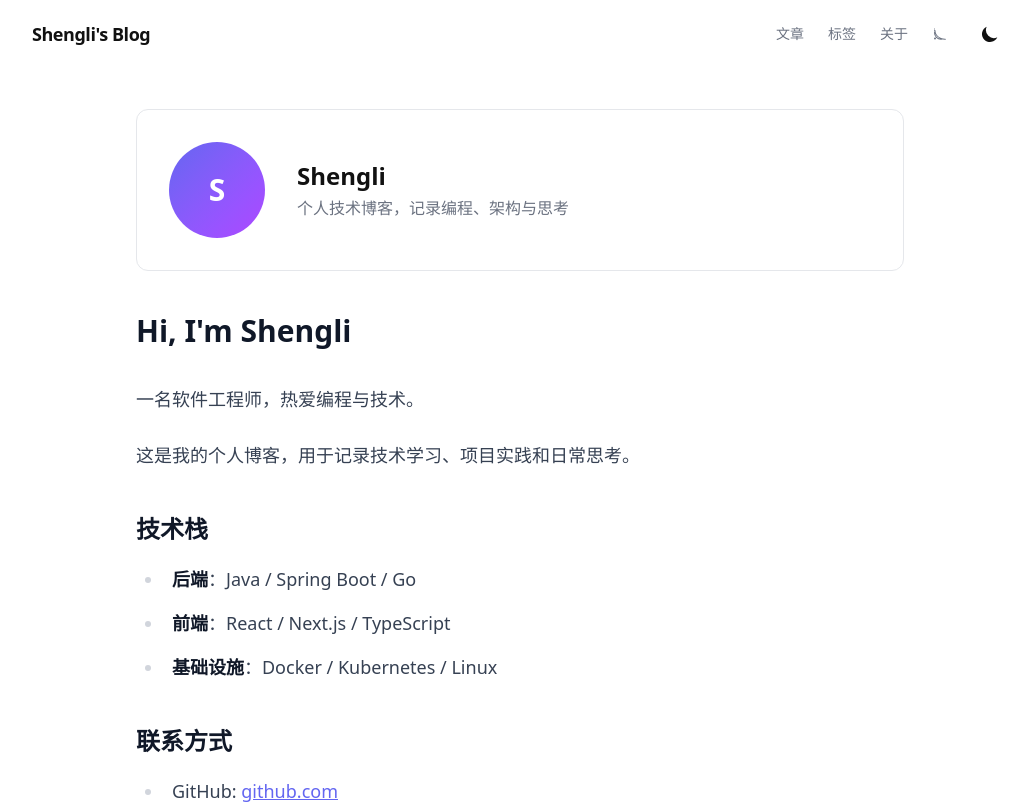
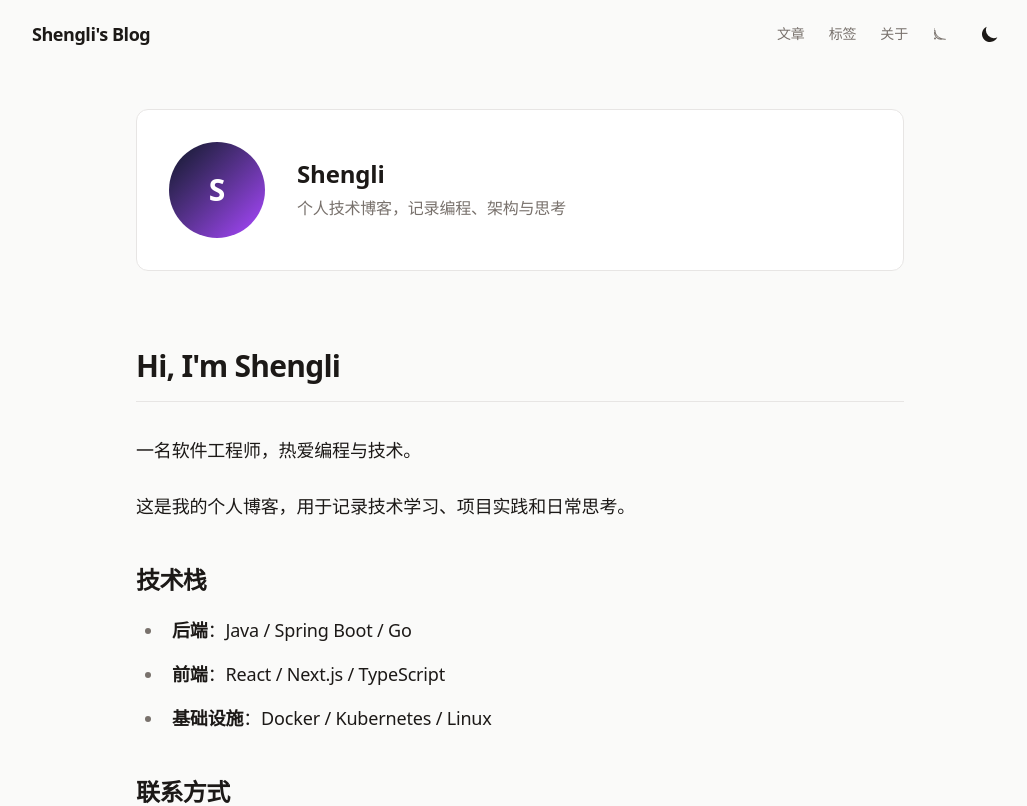
Before and after one commit to ThReeIOne/blog, a Next.js app: page /about in a window 1280 px wide. Shown: the top 806 px of the page, without its empty margins (120-1147 px from the left). Built offline with nearby package versions, Linux system fonts and the light colour scheme.

Commit message:
Update: src/app/globals.css

```diff
--- a/src/app/globals.css
+++ b/src/app/globals.css
@@ -17,83 +17,146 @@
 }
 
 :root {
-  --background: #ffffff;
-  --foreground: #111111;
+  --background: #fafaf9;
+  --foreground: #1c1917;
   --card-bg: #ffffff;
-  --card-border: #e5e7eb;
-  --accent: #6366f1;
-  --accent-hover: #4f46e5;
-  --muted: #f3f4f6;
-  --muted-foreground: #6b7280;
+  --card-border: #e7e5e4;
+  --accent: #0f172a;
+  --accent-hover: #1e293b;
+  --muted: #f5f5f4;
+  --muted-foreground: #78716c;
 }
 
 .dark {
-  --background: #0a0a0a;
-  --foreground: #ededed;
+  --background: #0c0c0c;
+  --foreground: #e8e8e6;
   --card-bg: #141414;
   --card-border: #262626;
-  --accent: #818cf8;
-  --accent-hover: #a5b4fc;
+  --accent: #e8e8e6;
+  --accent-hover: #ffffff;
   --muted: #1a1a1a;
-  --muted-foreground: #a1a1aa;
+  --muted-foreground: #737373;
+}
+
+*, *::before, *::after {
+  box-sizing: border-box;
+}
+
+html {
+  -webkit-font-smoothing: antialiased;
+  -moz-osx-font-smoothing: grayscale;
 }
 
 body {
   background: var(--background);
   color: var(--foreground);
   font-family: var(--font-sans), system-ui, sans-serif;
+  line-height: 1.75;
+  letter-spacing: -0.011em;
 }
 
-/* Gradient cover placeholders */
-.gradient-cover-1 {
-  background: linear-gradient(135deg, #667eea 0%, #764ba2 100%);
-}
-.gradient-cover-2 {
-  background: linear-gradient(135deg, #f093fb 0%, #f5576c 100%);
-}
-.gradient-cover-3 {
-  background: linear-gradient(135deg, #4facfe 0%, #00f2fe 100%);
-}
-.gradient-cover-4 {
-  background: linear-gradient(135deg, #43e97b 0%, #38f9d7 100%);
-}
-.gradient-cover-5 {
-  background: linear-gradient(135deg, #fa709a 0%, #fee140 100%);
-}
-.gradient-cover-6 {
-  background: linear-gradient(135deg, #a18cd1 0%, #fbc2eb 100%);
+/* Page fade-in */
+@keyframes fadeIn {
+  from { opacity: 0; transform: translateY(6px); }
+  to   { opacity: 1; transform: translateY(0); }
 }
 
-/* Glassmorphism header */
-.header-blur {
-  backdrop-filter: blur(12px) saturate(180%);
-  -webkit-backdrop-filter: blur(12px) saturate(180%);
-  background: rgba(255, 255, 255, 0.8);
+main {
+  animation: fadeIn 0.3s ease both;
 }
 
+/* Header blur */
+.header-blur {
+  backdrop-filter: blur(16px) saturate(180%);
+  -webkit-backdrop-filter: blur(16px) saturate(180%);
+  background: rgba(250, 250, 249, 0.85);
+}
 .dark .header-blur {
-  background: rgba(10, 10, 10, 0.8);
+  background: rgba(12, 12, 12, 0.85);
 }
 
-/* Code block styling */
-pre > code {
-  display: grid;
+/* Animated underline for links */
+.link-underline {
+  position: relative;
+  text-decoration: none;
+}
+.link-underline::after {
+  content: "";
+  position: absolute;
+  left: 0; bottom: -1px;
+  width: 0; height: 1px;
+  background: currentColor;
+  transition: width 0.2s ease;
+}
+.link-underline:hover::after { width: 100%; }
+
+/* Code blocks */
+pre {
+  overflow-x: auto;
+  border-radius: 0.625rem;
+  padding: 1.25rem 1.5rem;
+  font-size: 0.875rem;
+  line-height: 1.7;
+  border: 1px solid var(--card-border);
+  background: var(--muted) !important;
 }
 
-pre {
-  overflow-x: auto;
-  border-radius: 0.5rem;
-  padding: 1rem;
+code:not(pre code) {
+  font-size: 0.875em;
+  padding: 0.15em 0.4em;
+  border-radius: 0.3em;
+  background: var(--muted);
+  border: 1px solid var(--card-border);
 }
 
-code [data-line] {
-  padding: 0 1rem;
+/* Typography */
+.prose {
+  --tw-prose-body: var(--foreground);
+  --tw-prose-headings: var(--foreground);
+  --tw-prose-lead: var(--muted-foreground);
+  --tw-prose-links: var(--foreground);
+  --tw-prose-bold: var(--foreground);
+  --tw-prose-counters: var(--muted-foreground);
+  --tw-prose-bullets: var(--muted-foreground);
+  --tw-prose-hr: var(--card-border);
+  --tw-prose-quotes: var(--foreground);
+  --tw-prose-quote-borders: var(--card-border);
+  --tw-prose-captions: var(--muted-foreground);
+  --tw-prose-code: var(--foreground);
+  --tw-prose-pre-code: var(--foreground);
+  --tw-prose-pre-bg: var(--muted);
+  --tw-prose-th-borders: var(--card-border);
+  --tw-prose-td-borders: var(--card-border);
 }
 
-[data-rehype-pretty-code-figure] pre {
-  border: 1px solid var(--tw-prose-pre-border, #e5e7eb);
+.prose h1, .prose h2, .prose h3 {
+  letter-spacing: -0.025em;
+  font-weight: 600;
 }
 
-.dark [data-rehype-pretty-code-figure] pre {
-  border-color: #374151;
+.prose h2 {
+  margin-top: 2.5em;
+  padding-bottom: 0.5em;
+  border-bottom: 1px solid var(--card-border);
 }
+
+.prose a {
+  text-underline-offset: 3px;
+  font-weight: inherit;
+}
+
+.prose blockquote {
+  font-style: normal;
+  font-weight: 450;
+  border-left-width: 2px;
+}
+
+.prose table {
+  font-size: 0.9em;
+}
+
+/* Scrollbar */
+::-webkit-scrollbar { width: 6px; height: 6px; }
+::-webkit-scrollbar-track { background: transparent; }
+::-webkit-scrollbar-thumb { background: var(--card-border); border-radius: 3px; }
+::-webkit-scrollbar-thumb:hover { background: var(--muted-foreground); }
```
